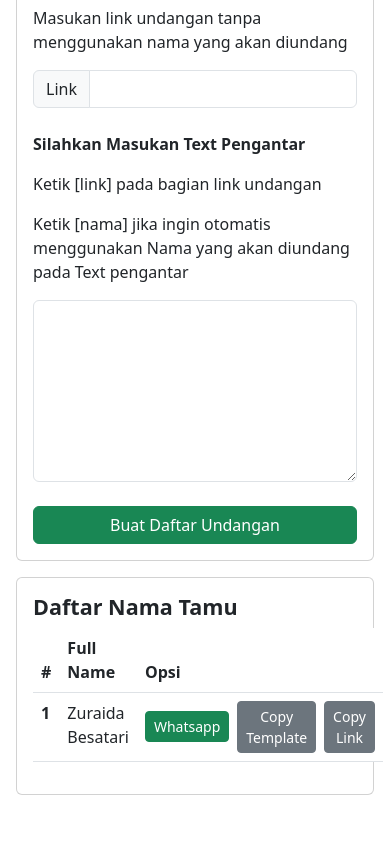
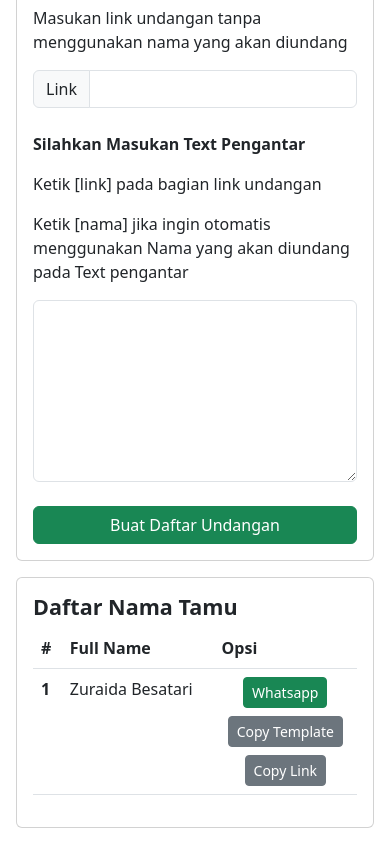
Before and after one commit to slucter/slucter-invitation-kit, a plain HTML site: page index.html in a window 390 px wide. Shown: the part 501-1345 px from the top of the page. Before the commit the page ends 1312 px from the top, so only its background shows below. Drawn offline with nearby package versions, Linux system fonts and the light colour scheme.

Commit message:
Responsive fix#1

```diff
--- a/index.html
+++ b/index.html
@@ -50,7 +50,7 @@
                         <tr>
                         <th scope="row">1</th>
                         <td>Zuraida Besatari</td>
-                        <td class="d-flex align-items-center justify-content-start gap-2">
+                        <td class="d-flex flex-column flex-md-row align-items-center justify-content-start gap-2">
                             <div class="btn btn-sm btn-success">Whatsapp</div>
                             <div class="btn btn-sm btn-secondary">Copy Template</div>
                             <div class="btn btn-sm btn-secondary">Copy Link</div>
```
